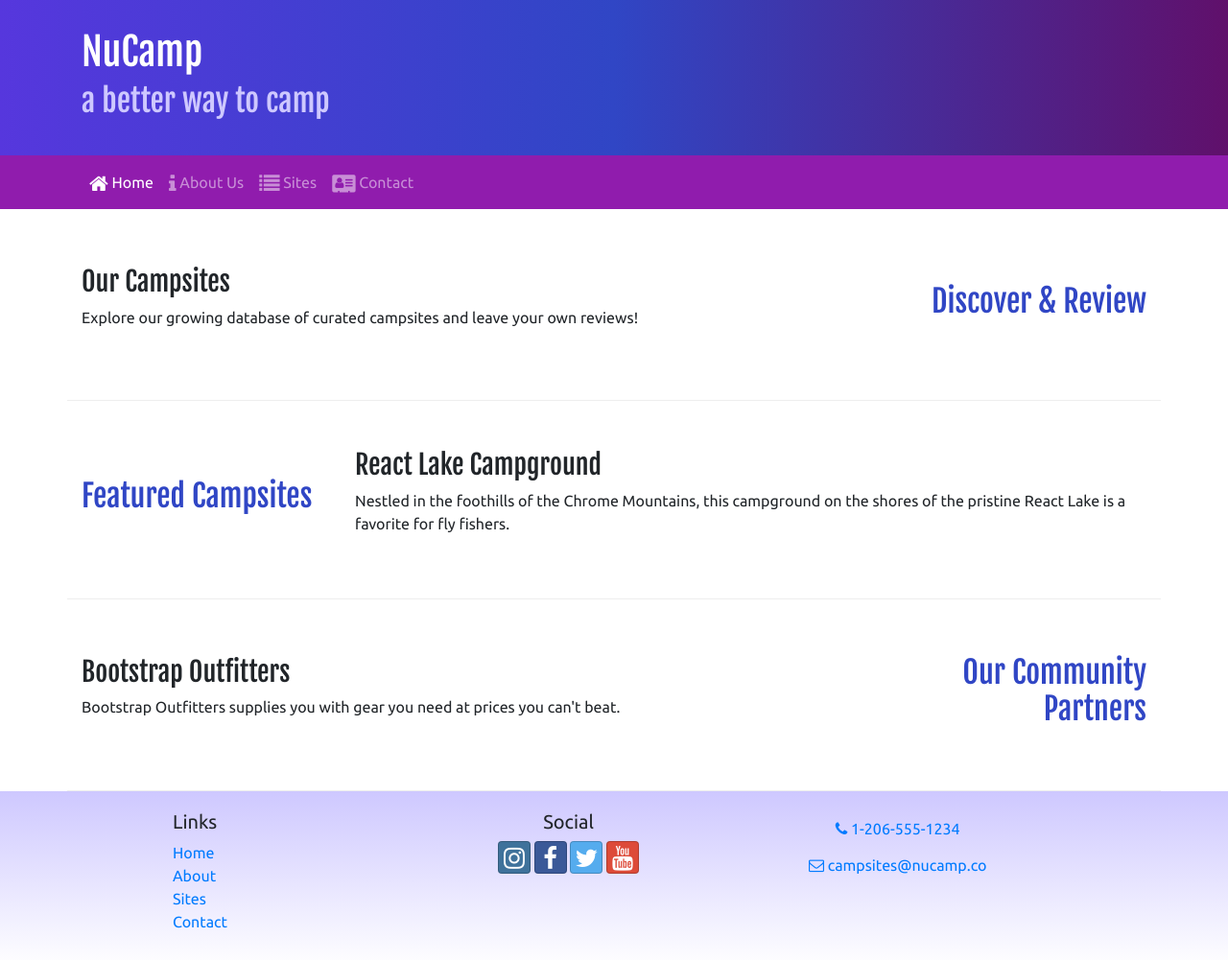
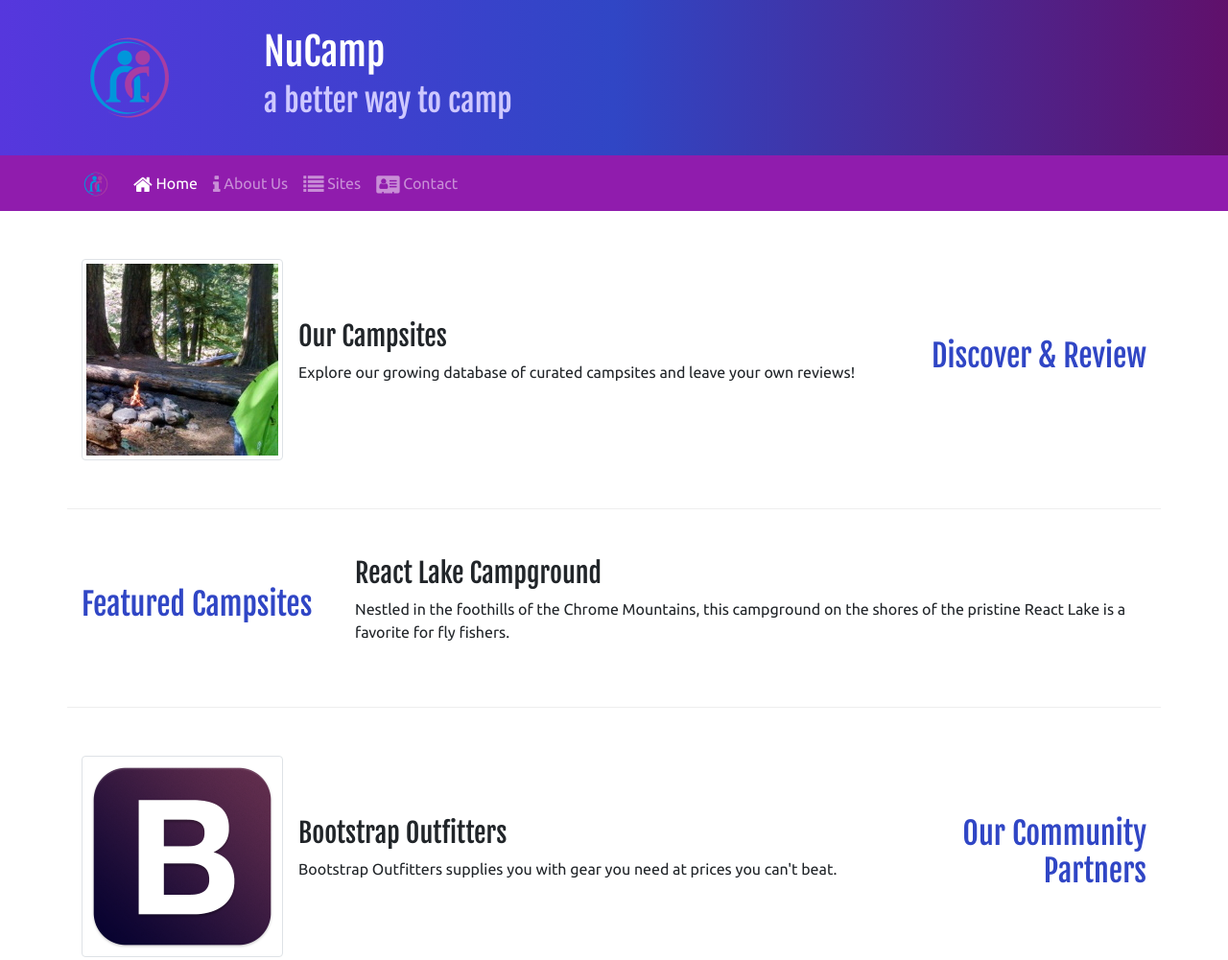
Before and after one commit to loganthall/nucampsite, a website: page index.html in a window 1280 px wide. Shown: the top 1001 px of the page at 96% size. Drawn offline with nearby package versions, Linux system fonts and the light colour scheme.

Commit message:
Images and Media

```diff
--- a/index.html
+++ b/index.html
@@ -28,6 +28,9 @@
   <header class="jumbotron jumbotron-fluid">
     <div class="container">
       <div class="row">
+        <div class="col-4 col-sm-3 col-md-2 align-self-center">
+          <a href="#"><img src="img/logo.png" class="img-fluid" alt="Nucamp Logo" /></a>
+        </div>
         <div class="col">
           <h1>NuCamp</h1>
           <h2>a better way to camp</h2>
@@ -38,7 +41,8 @@
 
   <nav class="navbar navbar-expand-sm navbar-dark sticky-top">
     <div class="container">
-      <button class="navbar-toggler ml-auto" type="button" data-toggle="collapse" data-target="#nucampNavbar">
+      <a class="navbar-brand" href="#"><img src="img/logo.png" height="30" width="30" alt="Nucamp Logo" /></a>
+      <button class="navbar-toggler" type="button" data-toggle="collapse" data-target="#nucampNavbar">
         <span class="navbar-toggler-icon"></span>
       </button>
       <div class="collapse navbar-collapse" id="nucampNavbar">
@@ -66,11 +70,13 @@
         <h2 class="text-sm-right">Discover & Review</h2>
       </div>
       <div class="col">
-        <h3>Our Campsites</h3>
-        <p class="d-none d-sm-block">
-          Explore our growing database of curated campsites and leave your own
-          reviews!
-        </p>
+        <div class="media">
+          <img class="d-flex mr-3 img-thumbnail" src="img/breadcrumb-trail-thumb.jpg" alt="Breadcrumb Trail" />
+          <div class="media-body align-self-center">
+            <h3>Our Campsites</h3>
+            <p class="d-none d-sm-block">Explore our growing database of curated campsites and leave your own reviews!</p>
+          </div>
+        </div>
       </div>
     </div>
 
@@ -80,10 +86,7 @@
       </div>
       <div class="col">
         <h3>React Lake Campground</h3>
-        <p class="d-none d-sm-block">
-          Nestled in the foothills of the Chrome Mountains, this campground on
-          the shores of the pristine React Lake is a favorite for fly fishers.
-        </p>
+        <p class="d-none d-sm-block">Nestled in the foothills of the Chrome Mountains, this campground on the shores of the pristine React Lake is a favorite for fly fishers.</p>
       </div>
     </div>
 
@@ -92,11 +95,13 @@
         <h2 class="text-sm-right">Our Community Partners</h2>
       </div>
       <div class="col">
-        <h3>Bootstrap Outfitters</h3>
-        <p class="d-none d-sm-block">
-          Bootstrap Outfitters supplies you with gear you need at prices you
-          can't beat.
-        </p>
+        <div class="media">
+          <img class="d-flex mr-3 img-thumbnail" src="img/bootstrap-thumb.png" alt="Bootstrap Outfitters" />
+          <div class="media-body align-self-center">
+            <h3>Bootstrap Outfitters</h3>
+            <p class="d-none d-sm-block">Bootstrap Outfitters supplies you with gear you need at prices you can't beat.</p>
+          </div>
+        </div>
       </div>
     </div>
   </div>
```
Also changed, not shown: aboutus.html (+5 -1 lines), contactus.html (+5 -1 lines), img/bootstrap-thumb.png (added), img/breadcrumb-trail-thumb.jpg (added), img/breadcrumb-trail.jpg (added), img/chrome-river-thumb.jpg (added), img/chrome-river.jpg (added), img/logo.png (added), img/react-lake-thumb.jpg (added), img/react-lake.jpg (added).
